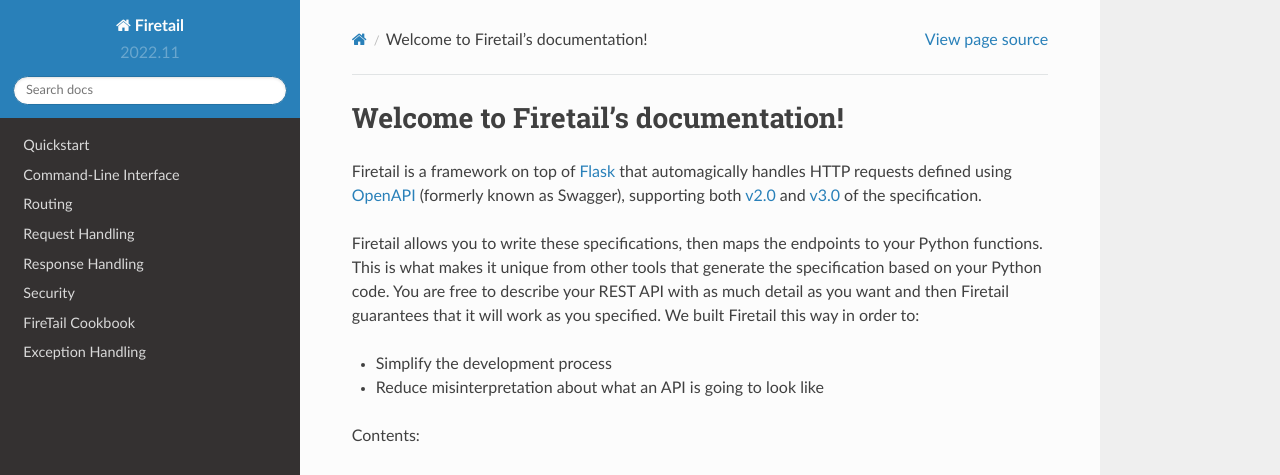
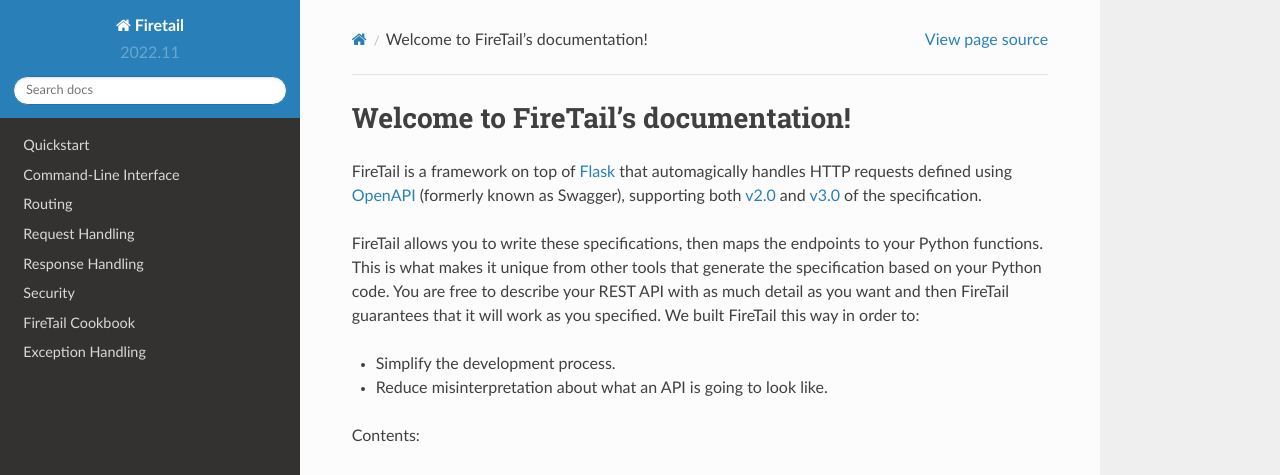
Before and after one commit to FireTail-io/firetail-py-lib, a Sphinx documentation site: the page built from docs/index.rst, in a window 1280 px wide and 900 px high. Shown: the top 475 px of the window. Built offline with Sphinx 7.4.7 and the Read the Docs theme 2.0.0, drawn with Linux system fonts in a browser that asks for light colours; the version number is read from the project's files by our own code.

```diff
--- a/docs/index.rst
+++ b/docs/index.rst
@@ -3,22 +3,22 @@
    You can adapt this file completely to your liking, but it should at least
    contain the root `toctree` directive.
 
-Welcome to Firetail's documentation!
+Welcome to FireTail's documentation!
 =====================================
 
-Firetail is a framework on top of Flask_ that automagically handles
+FireTail is a framework on top of Flask_ that automagically handles
 HTTP requests defined using `OpenAPI`_ (formerly known
 as Swagger), supporting both `v2.0`_ and `v3.0`_ of the specification.
 
-Firetail allows you to write these specifications, then maps the
+FireTail allows you to write these specifications, then maps the
 endpoints to your Python functions. This is what makes it unique from
 other tools that generate the specification based on your Python
 code. You are free to describe your REST API with as much detail as
-you want and then Firetail guarantees that it will work as
-you specified. We built Firetail this way in order to:
+you want and then FireTail guarantees that it will work as
+you specified. We built FireTail this way in order to:
 
-- Simplify the development process
-- Reduce misinterpretation about what an API is going to look like
+- Simplify the development process.
+- Reduce misinterpretation about what an API is going to look like.
 
 Contents:
 
```
